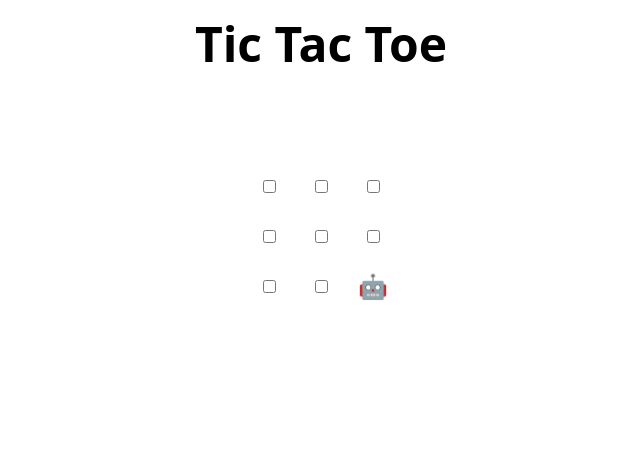
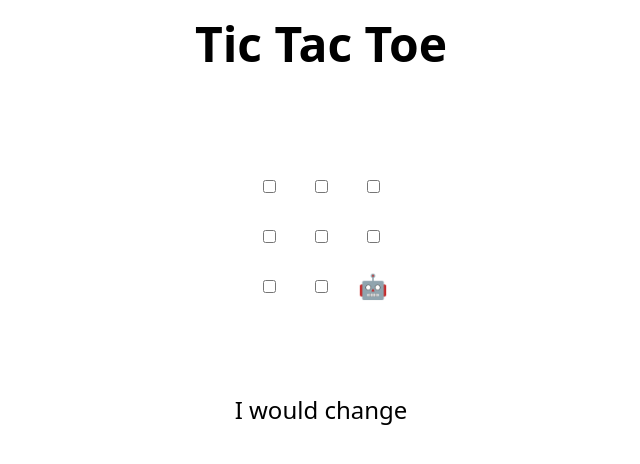
Before and after one commit to Dfev/skills-review-pull-requests, a plain HTML site: page index.html in a window 1280 px wide. Shown: the whole page, without its empty margins (319-959 px from the left). Drawn offline with Linux system fonts and the light colour scheme.

Commit message:
Update index.html

```diff
--- a/index.html
+++ b/index.html
@@ -48,7 +48,7 @@
 </table>
 
 <h2 hidden>Game over, refresh to play again 🧑‍💻 🤖!</h2>
-
+I would change
 <script>
   // Initialization
   const boxes = Array.from(document.querySelectorAll("td"));
```
